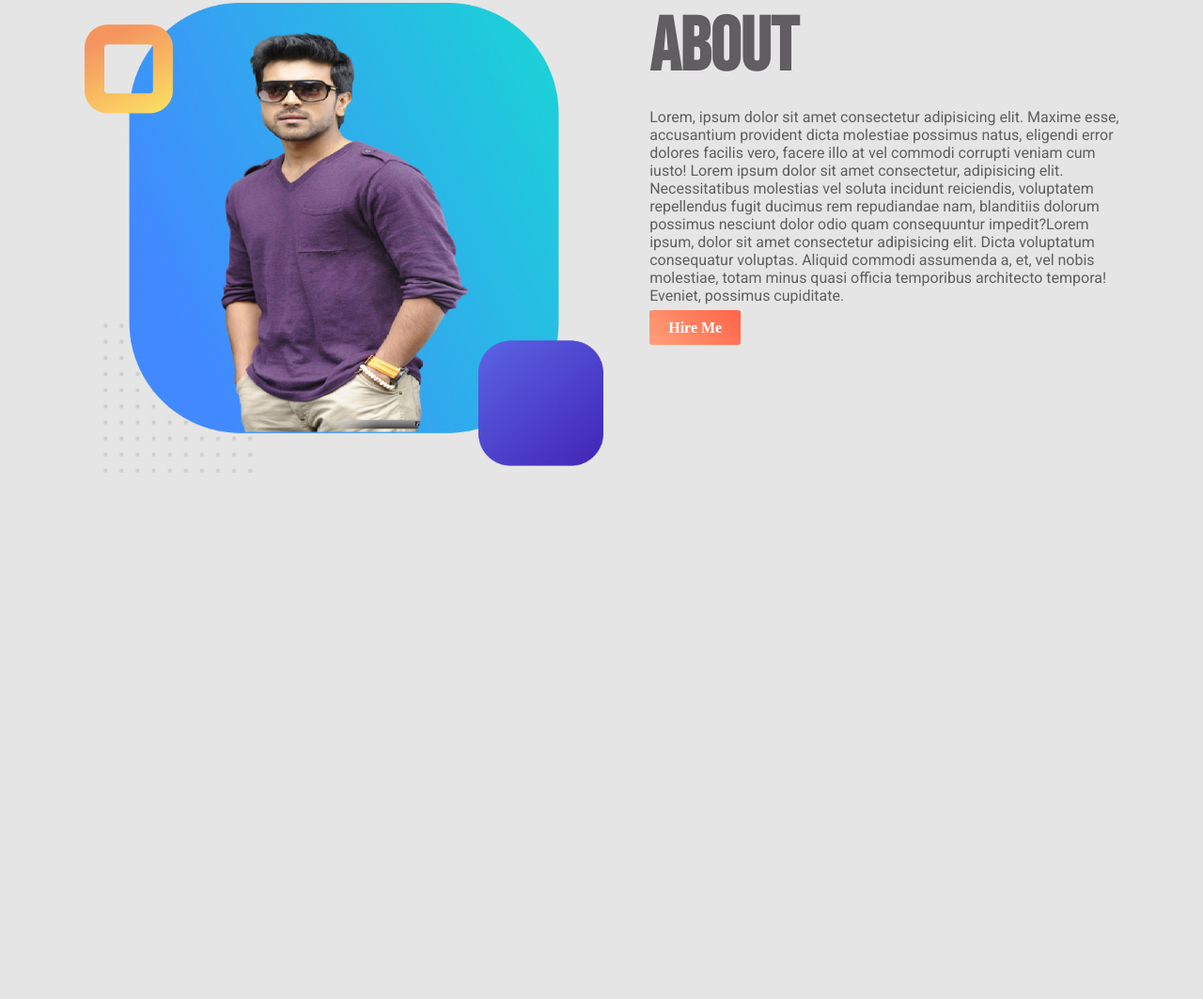
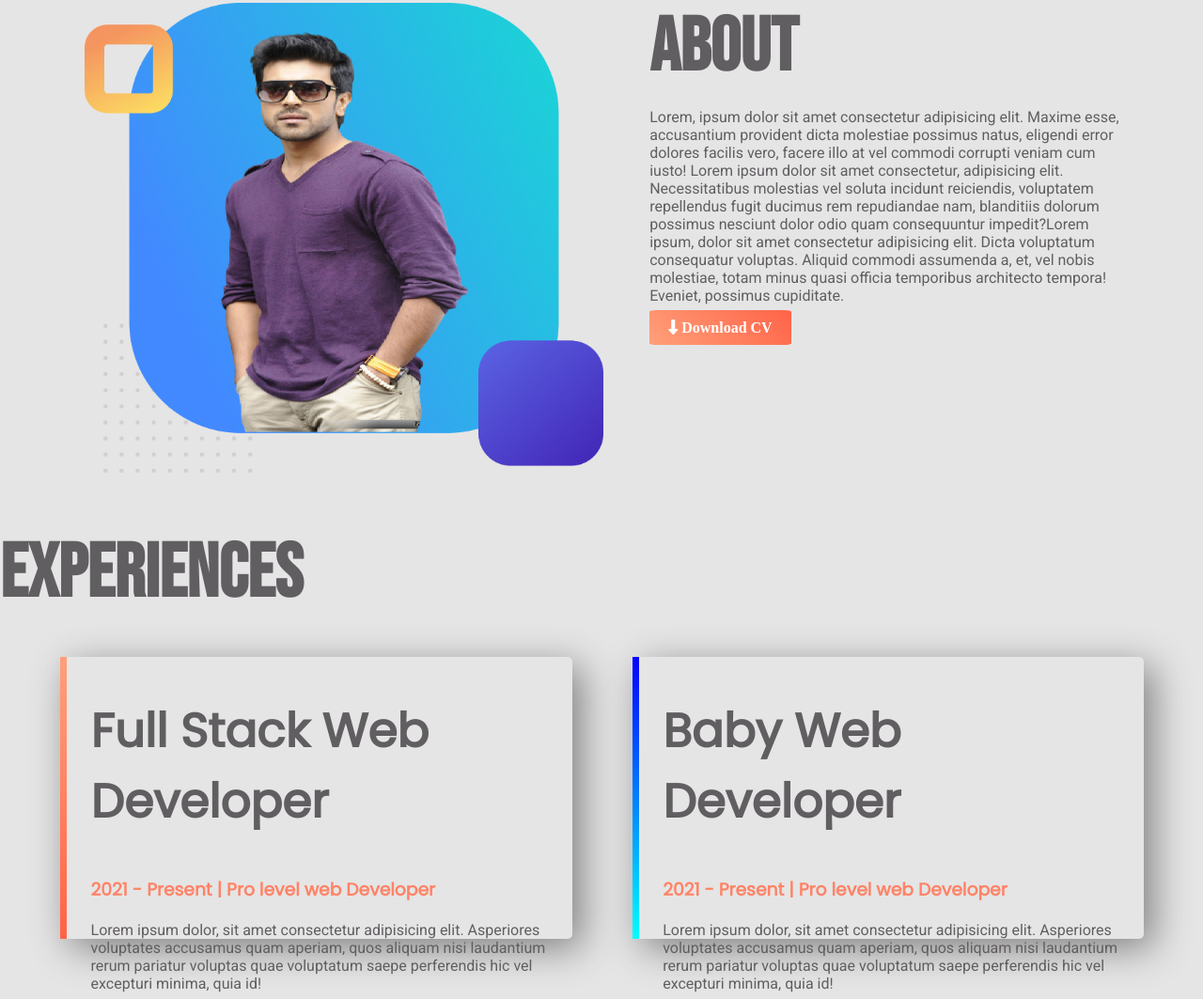
Before and after one commit to rsshonjoy/Assignement-1, a plain HTML site: page index.html in a window 1280 px wide. Shown: the part 797-1860 px from the top of the page at 94% size. Before the commit the page ends 1304 px from the top, so only its background shows below. Drawn offline with Linux system fonts and the light colour scheme.

Commit message:
creat experience section

```diff
--- a/index.html
+++ b/index.html
@@ -6,6 +6,7 @@
     <title>rsshonjoy</title>
     <link rel="preconnect" href="https://fonts.gstatic.com">
     <link href="https://fonts.googleapis.com/css2?family=Bebas+Neue&family=Poppins&family=Roboto&display=swap" rel="stylesheet">
+    <script src="https://kit.fontawesome.com/7d1ad3a97d.js" crossorigin="anonymous"></script>
     <link rel="stylesheet" href="style.css">
 </head>
 <body>
@@ -37,7 +38,23 @@
         <div class="half-width">
             <h1>About</h1>
             <P>Lorem, ipsum dolor sit amet consectetur adipisicing elit. Maxime esse, accusantium provident dicta molestiae possimus natus, eligendi error dolores facilis vero, facere illo at vel commodi corrupti veniam cum iusto! Lorem ipsum dolor sit amet consectetur, adipisicing elit. Necessitatibus molestias vel soluta incidunt reiciendis, voluptatem repellendus fugit ducimus rem repudiandae nam, blanditiis dolorum possimus nesciunt dolor odio quam consequuntur impedit?Lorem ipsum, dolor sit amet consectetur adipisicing elit. Dicta voluptatum consequatur voluptas. Aliquid commodi assumenda a, et, vel nobis molestiae, totam minus quasi officia temporibus architecto tempora! Eveniet, possimus cupiditate.</P>
-            <a class="link-btn" href="#" target="_blank">Hire Me</a>
+            <span class="link-btn" >
+                <i class="fas fa-long-arrow-alt-down"></i>
+                <a href="#" target="_blank">Download CV</a>
+            </span>
+        </div>
+    </section>
+    <section class="experience-area">
+        <h1>Experiences</h1>
+        <div class="half-width single-experience" id="full-stack">
+            <h2>Full Stack Web Developer</h2>
+            <h3 class="orange-highlight">2021 - Present | Pro level web Developer</h3>
+            <p>Lorem ipsum dolor, sit amet consectetur adipisicing elit. Asperiores voluptates accusamus quam aperiam, quos aliquam nisi laudantium rerum pariatur voluptas quae voluptatum saepe perferendis hic vel excepturi minima, quia id!</p>
+        </div>
+        <div class="half-width single-experience" id="baby-stack">
+            <h2 >Baby Web Developer</h2>
+            <h3 class="orange-highlight">2021 - Present | Pro level web Developer</h3>
+            <p>Lorem ipsum dolor, sit amet consectetur adipisicing elit. Asperiores voluptates accusamus quam aperiam, quos aliquam nisi laudantium rerum pariatur voluptas quae voluptatum saepe perferendis hic vel excepturi minima, quia id!</p>
         </div>
     </section>
 </body>
--- a/style.css
+++ b/style.css
@@ -3,7 +3,6 @@ body{
     padding: 0px;
     color: rgb(97, 94, 97);
     background-color: #e5e5e5;
-
 }
 ul{
     list-style: none;
@@ -31,8 +30,14 @@ h1{
     font-size: 80px;
     margin: 0px;
 }
+h2{
+    font-size: 50px;
+    font-family: 'Poppins', sans-serif;
+    font-weight: bold;
+}
 .orange-highlight{
     color:#FF8367;
+    font-family: 'Poppins', sans-serif;
 }
 p{
     font-family: 'Roboto', sans-serif;
@@ -45,6 +50,9 @@ p{
     border-radius: 5%;
     color: white;
     font-weight: bold;
+}
+.link-btn a{
+    color: white;
 }
 .half-width{
     width: 40%;
@@ -60,3 +68,18 @@ section{
     height: 500px;
     padding-top: 100px;
 }
+.single-experience{
+    box-shadow: 10px 10px 40px gray;
+    border-radius: 5px;
+    height: 60%;
+}
+#full-stack{
+    border-left: 7px solid;
+    border-image: linear-gradient(180deg, lightsalmon, tomato);
+    border-image-slice: 1;
+}
+#baby-stack{
+    border-left: 7px solid;
+    border-image: linear-gradient(180deg, blue, cyan);
+    border-image-slice: 1;
+}
```
